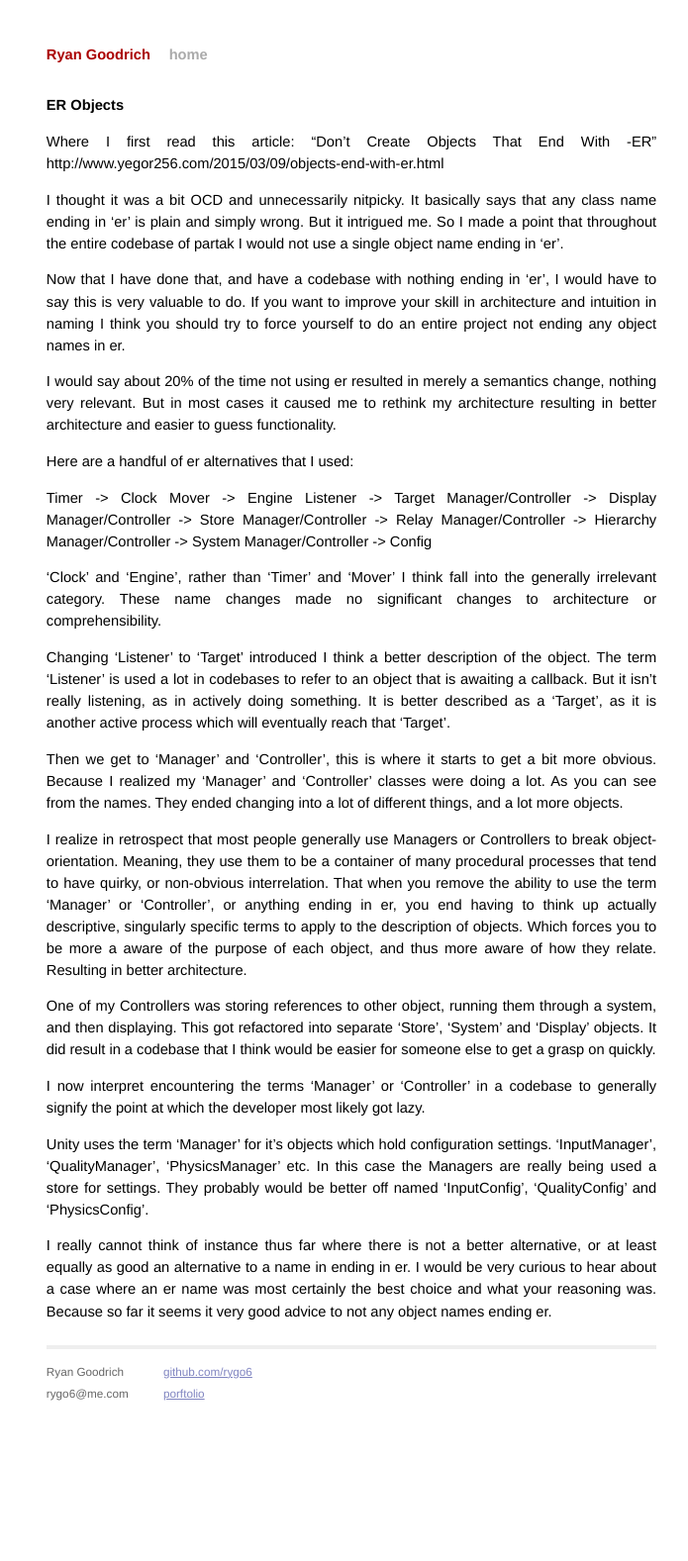
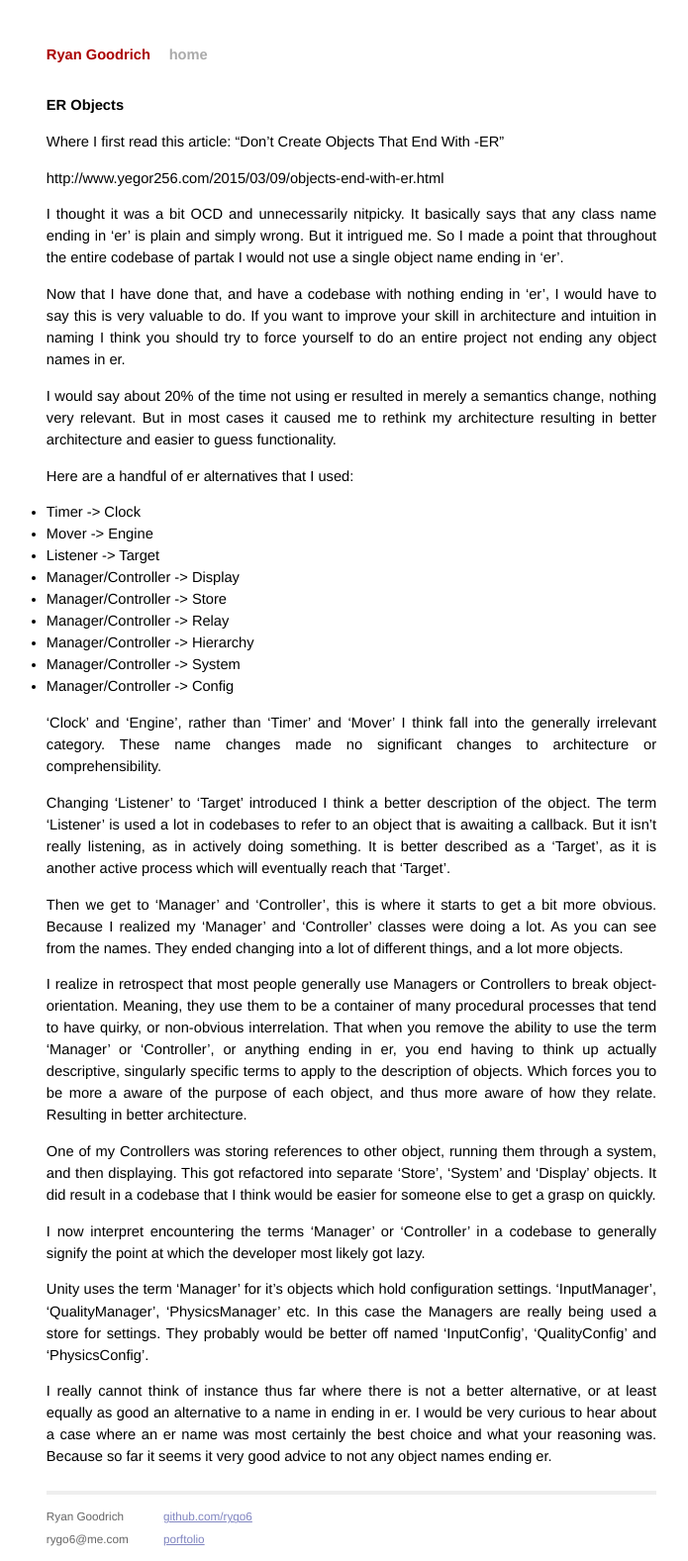
Before and after one commit to rygo6/rygo6.github.io, a Jekyll site: the page built from _posts/2016-2-6-ER-Objects.md, in a window 1280 px wide. Shown: the whole page at 99% size, without its empty margins (285-980 px from the left). Built offline with Jekyll 4.4.1, drawn with Linux system fonts in a browser that asks for light colours; Markdown is read by kramdown in place of the engine named in the settings; before the commit the page ends 1430 px from its top, so only the background shows below that.

```diff
--- a/_posts/2016-2-6-ER-Objects.md
+++ b/_posts/2016-2-6-ER-Objects.md
@@ -6,6 +6,7 @@ layout: default
 
 Where I first read this article:
 "Don't Create Objects That End With -ER"
+
 http://www.yegor256.com/2015/03/09/objects-end-with-er.html
 
 I thought it was a bit OCD and unnecessarily nitpicky. It basically says that any class name ending in 'er' is plain and simply wrong. But it intrigued me. So I made a point that throughout the entire codebase of partak I would not use a single object name ending in 'er'.
@@ -16,15 +17,15 @@ I would say about 20% of the time not using er resulted in merely a semantics ch
 
 Here are a handful of er alternatives that I used:
 
-Timer -> Clock
-Mover -> Engine
-Listener -> Target
-Manager/Controller -> Display
-Manager/Controller -> Store
-Manager/Controller -> Relay
-Manager/Controller -> Hierarchy
-Manager/Controller -> System
-Manager/Controller -> Config
+- Timer -> Clock
+- Mover -> Engine
+- Listener -> Target
+- Manager/Controller -> Display
+- Manager/Controller -> Store
+- Manager/Controller -> Relay
+- Manager/Controller -> Hierarchy
+- Manager/Controller -> System
+- Manager/Controller -> Config
 
 'Clock' and 'Engine', rather than 'Timer' and 'Mover' I think fall into the generally irrelevant category. These name changes made no significant changes to architecture or comprehensibility.
 
```
